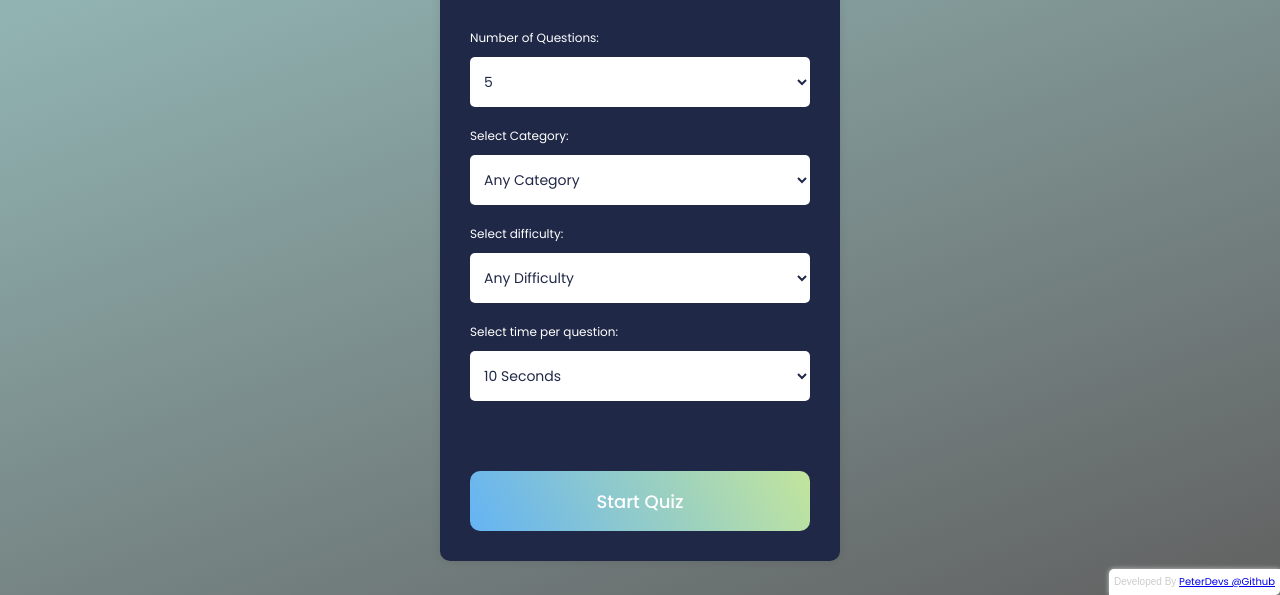
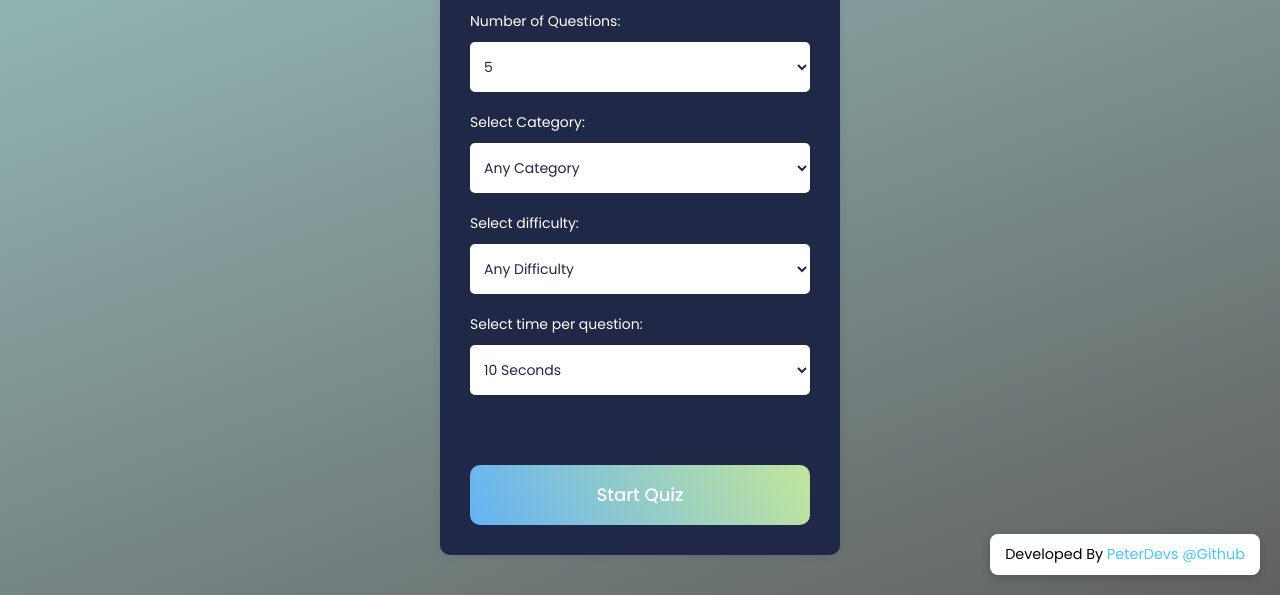
Before and after one commit to PenTechLab/JsQuizApp, a plain HTML site: page index.html in a window 1280 px wide. Shown: the part 205-800 px from the top of the page. Drawn offline with Linux system fonts and the light colour scheme.

Commit message:
changed devs class

```diff
--- a/index.html
+++ b/index.html
@@ -105,6 +105,11 @@
         </div>
         <button class="btn restart">Restart Quiz</button>
       </div>
+      <div class="devs">
+        <span class="author">
+          Developed By <a href='https://github.com/PenTechLab' target=_blank>PeterDevs @Github</a>
+        </span>
+      </div>
     </div>
 
     <script src="script.js"></script>
--- a/script.js
+++ b/script.js
@@ -112,25 +112,25 @@ const loadingAnimation = () => {
     }
   }, 500);
 };
-function defineProperty() {
-  var osccred = document.createElement("div");
-  osccred.innerHTML =
-    "Developed By <a href='https://github.com/PenTechLab' target=_blank>PeterDevs @Github</a>";
-  osccred.style.position = "absolute";
-  osccred.style.bottom = "0";
-  osccred.style.right = "0";
-  osccred.style.fontSize = "10px";
-  osccred.style.color = "#ccc";
-  osccred.style.fontFamily = "sans-serif";
-  osccred.style.padding = "5px";
-  osccred.style.background = "#fff";
-  osccred.style.borderTopLeftRadius = "5px";
-  osccred.style.borderBottomRightRadius = "5px";
-  osccred.style.boxShadow = "0 0 5px #ccc";
-  document.body.appendChild(osccred);
-}
+// function defineProperty() {
+//   var osccred = document.createElement("div");
+//   osccred.innerHTML =
+//     "Developed By <a href='https://github.com/PenTechLab' target=_blank>PeterDevs @Github</a>";
+//   osccred.style.position = "absolute";
+//   osccred.style.bottom = "0";
+//   osccred.style.right = "0";
+//   osccred.style.fontSize = "10px";
+//   osccred.style.color = "#ccc";
+//   osccred.style.fontFamily = "sans-serif";
+//   osccred.style.padding = "5px";
+//   osccred.style.background = "#fff";
+//   osccred.style.borderTopLeftRadius = "5px";
+//   osccred.style.borderBottomRightRadius = "5px";
+//   osccred.style.boxShadow = "0 0 5px #ccc";
+//   document.body.appendChild(osccred);
+// }
 
-defineProperty();
+// defineProperty();
 
 const submitBtn = document.querySelector(".submit"),
   nextBtn = document.querySelector(".next");
--- a/style.css
+++ b/style.css
@@ -29,11 +29,11 @@ body {
   text-align: center;
   font-size: 40px;
   color: #fff;
-  margin-bottom: 50px;
+  margin-bottom: 25px;
 }
 label {
   display: block;
-  font-size: 12px;
+  font-size: 14px;
   margin-bottom: 10px;
   color: #fff;
 }
@@ -52,6 +52,38 @@ select {
 .start-screen .btn {
   margin-top: 50px;
 }
+.devs {
+  position: fixed;
+  bottom: 20px;
+  right: 20px;
+  background: #ffff; /* semi-transparent background */
+  color: #000;
+  padding: 10px 15px;
+  border-radius: 8px;
+  font-size: 0.9rem;
+  z-index: 1000;
+  box-shadow: 0 2px 8px rgba(0,0,0,0.2);
+  max-width: 90%;
+}
+
+.devs a {
+  color: #4fc3f7;
+  text-decoration: none;
+}
+
+.devs a:hover {
+  text-decoration: underline;
+}
+
+@media screen and (max-width: 600px) {
+  .devs {
+    font-size: 0.8rem;
+    padding: 8px 12px;
+    bottom: 10px;
+    right: 10px;
+  }
+}
+
 .hide {
   display: none;
 }
```
